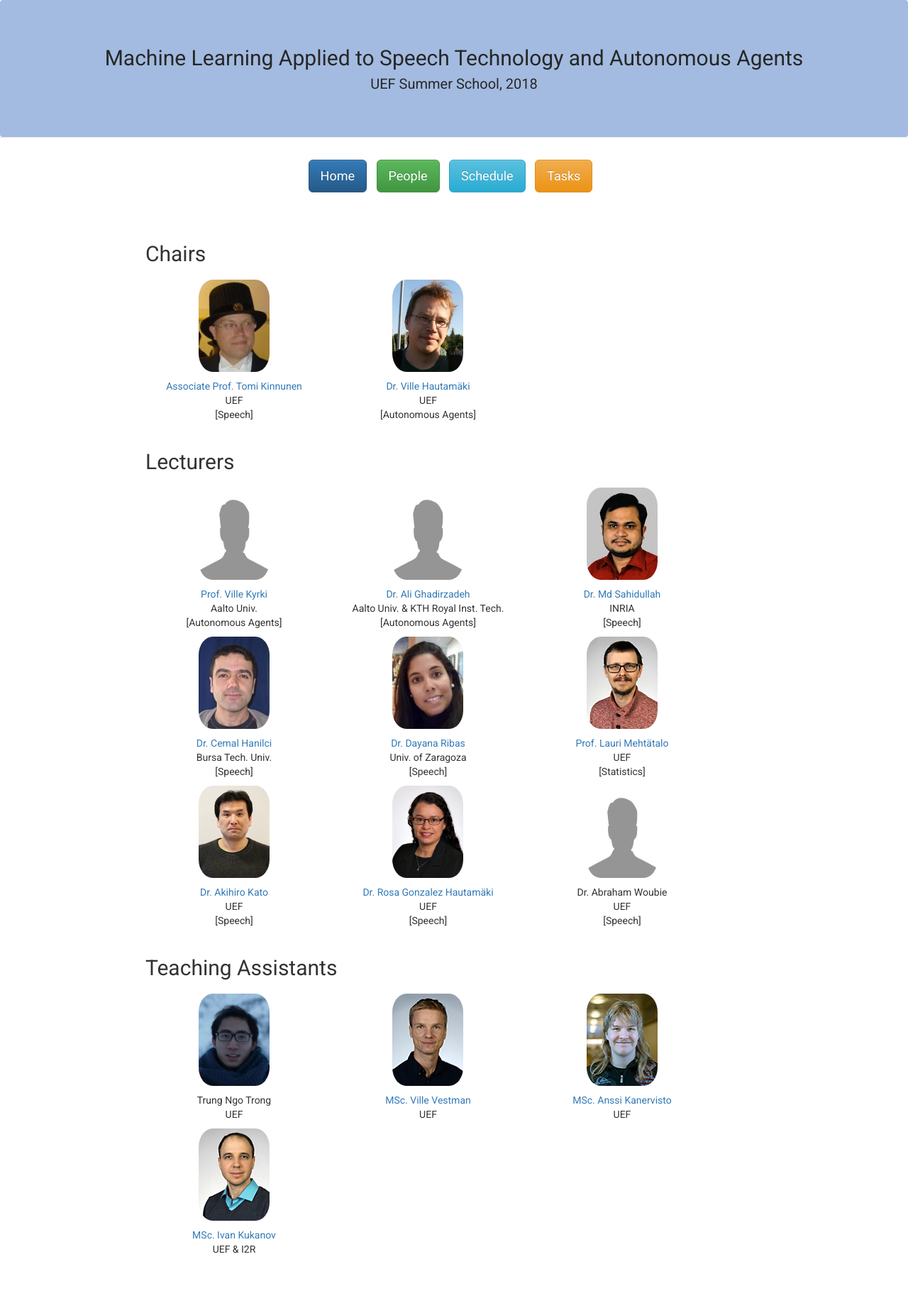
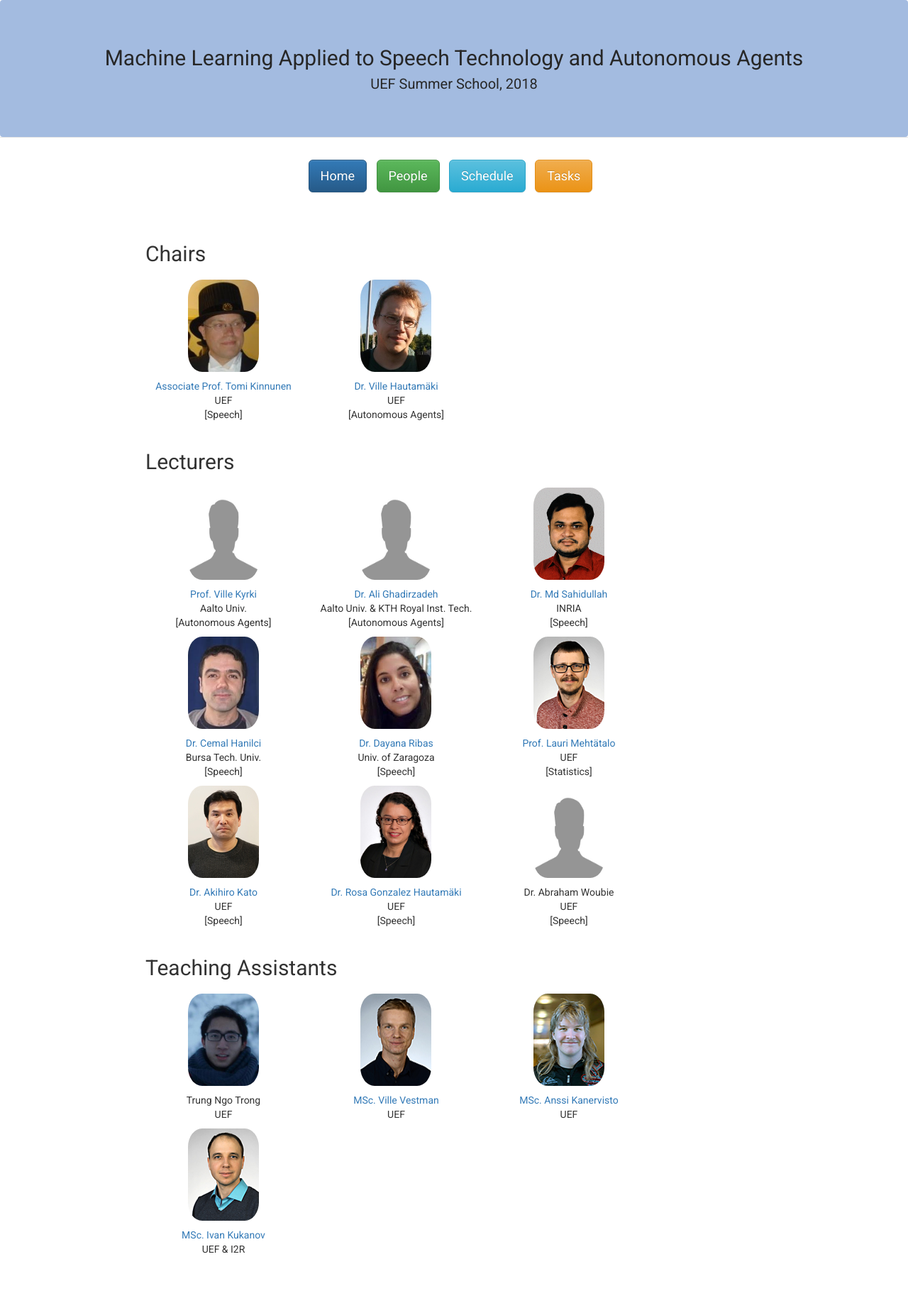
Before and after one commit to abrahamwoubie/Summer_School_RL, a Jekyll site: the page built from people.md, in a window 1280 px wide. Shown: the whole page at 71% size. Built offline with Jekyll 4.4.1, drawn with Linux system fonts in a browser that asks for light colours; nearby versions of some CDN libraries.

```diff
--- a/_sass/vars.scss
+++ b/_sass/vars.scss
@@ -3,7 +3,7 @@
  */
 
 $accent: #FF0F00;
-$image-size: 250px;
+$image-size: 220px;
 $image-width: 100px;
 $image-height: 130px;
 
```
